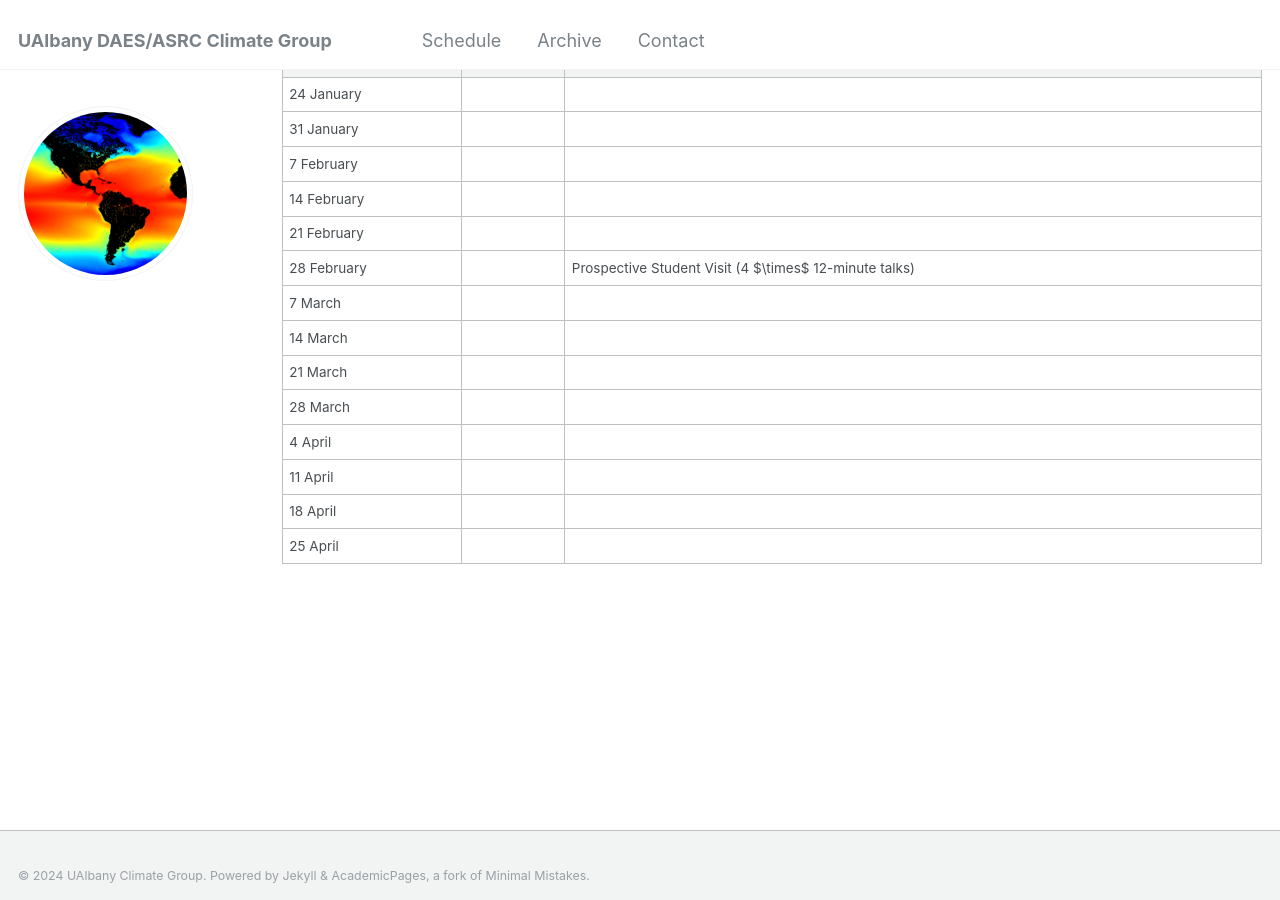
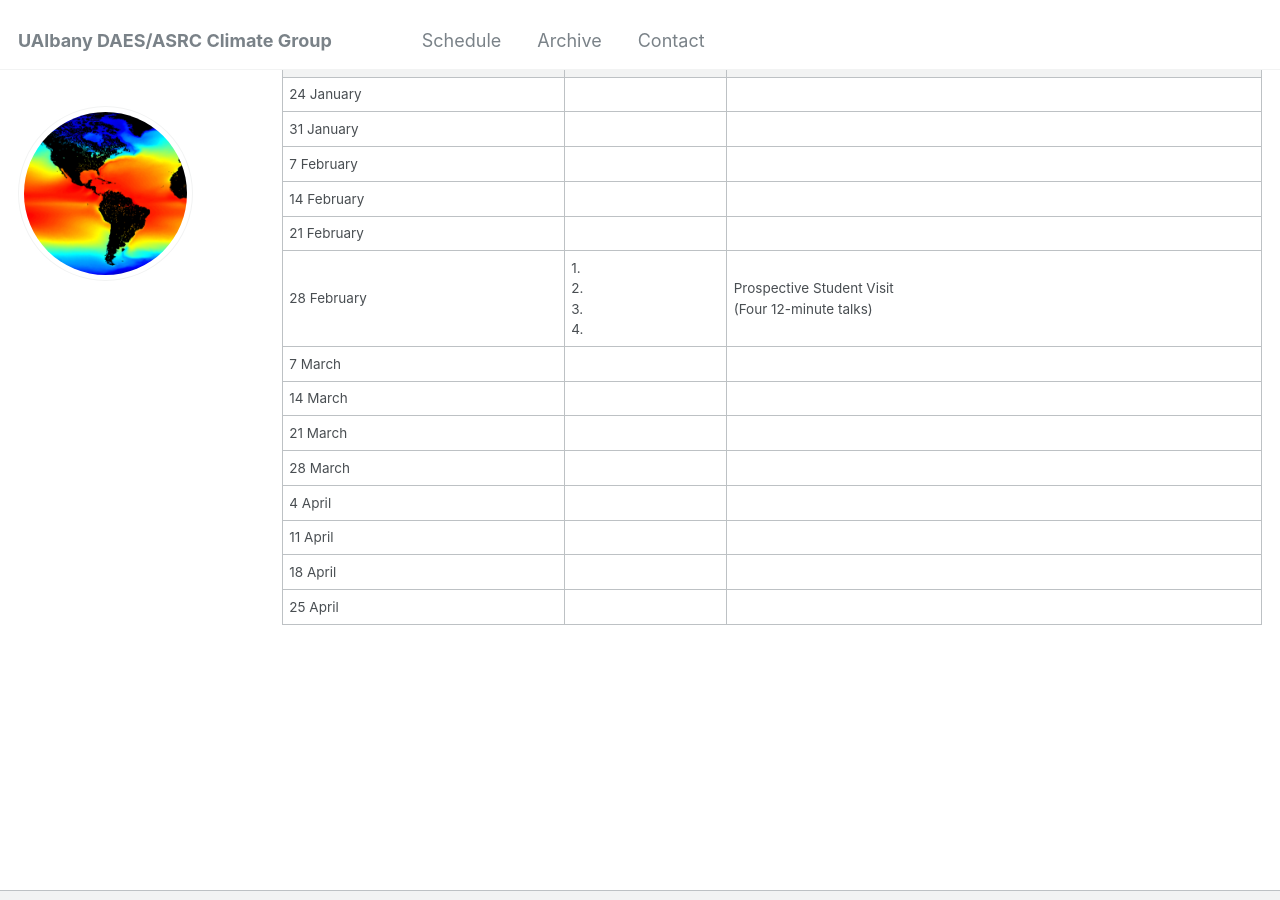
Before and after one commit to UAlbanyClimateGroup/ualbanyclimategroup.github.io, a Jekyll site: the page built from _pages/schedule.md, in a window 1280 px wide and 900 px high, scrolled down 857 px. Built offline with Jekyll 4.4.1, drawn with Linux system fonts in a browser that asks for light colours.

Commit message:
Update schedule.md

```diff
--- a/_pages/schedule.md
+++ b/_pages/schedule.md
@@ -37,7 +37,7 @@ The most up-to-date version of the schedule can be found on the sign-up sheet.
 | 7 February |  |  |
 | 14 February |  |  |
 | 21 February |  |  |
-| 28 February |  | Prospective Student Visit (4 $\times$ 12-minute talks) |
+| 28 February | 1. <br>2. <br>3. <br>4. | Prospective Student Visit <br>(Four 12-minute talks) |
 | 7 March |  |  |
 | 14 March |  |  |
 | 21 March |  |  |
```
